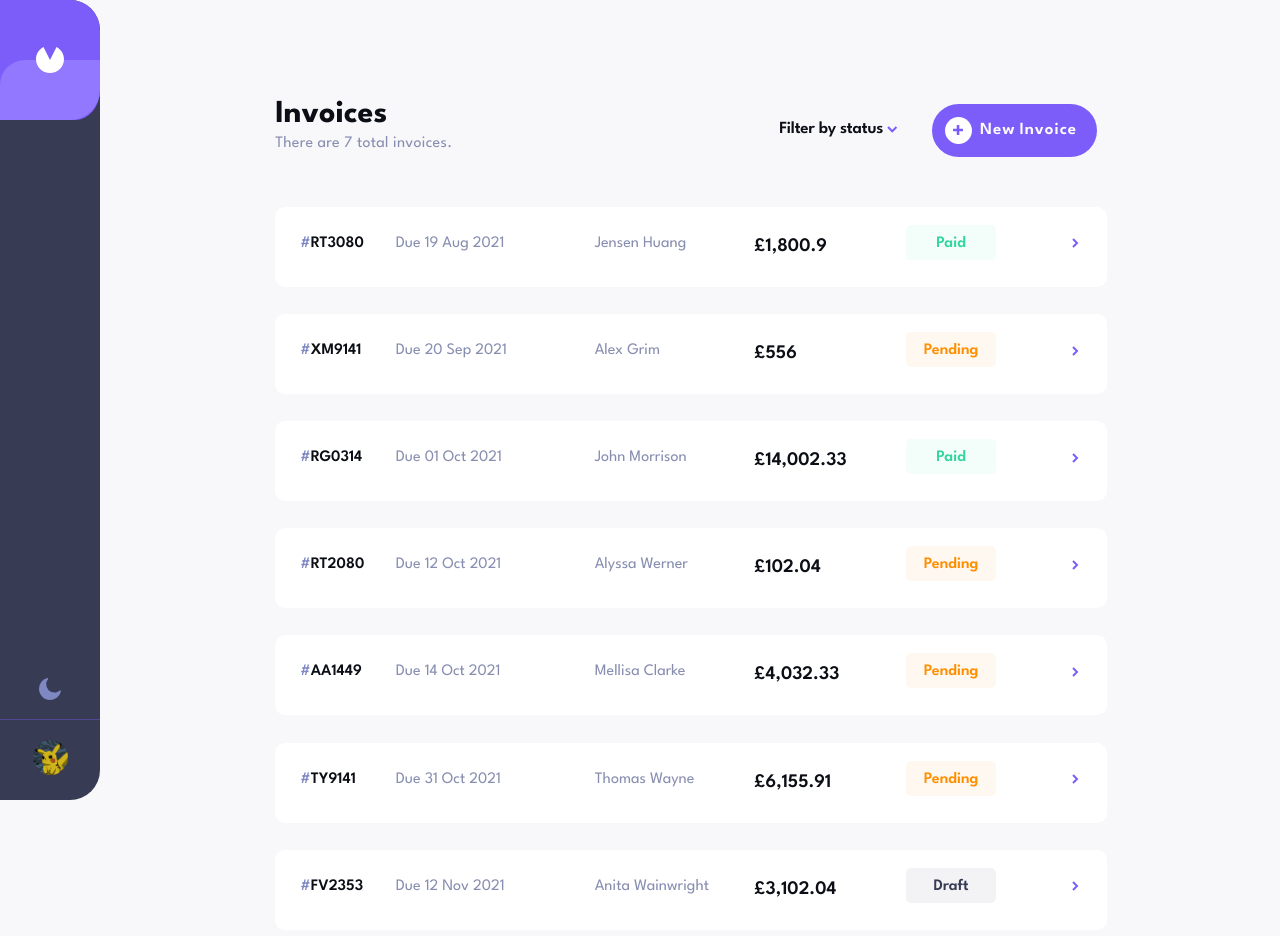
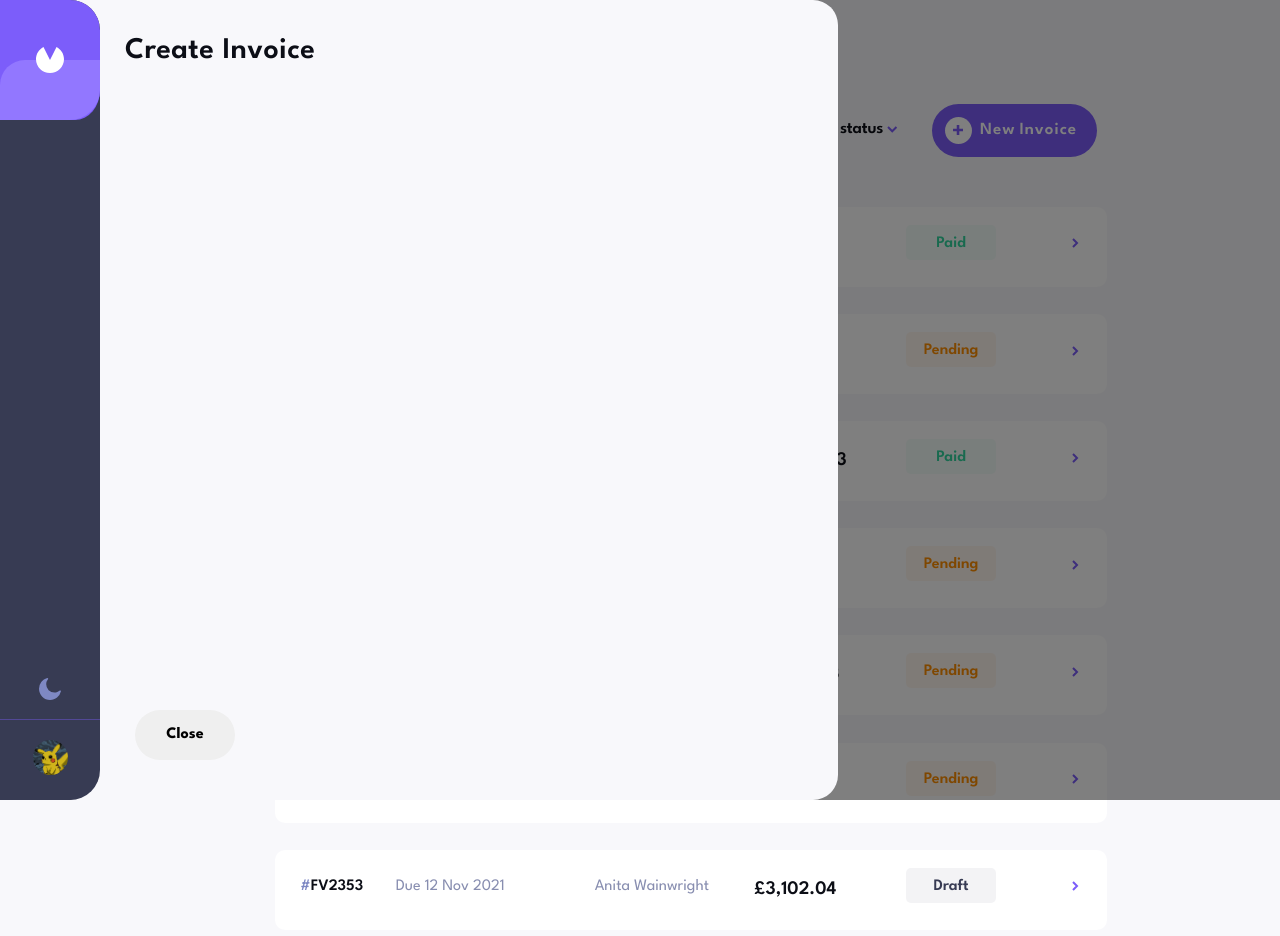
Before and after one commit to Varadarajan-M/Invoice-app, a React (Create React App) app: page / in a window 1280 px wide. Both pictures are taken after a click on the button "New". Shown: the top 936 px of the page. Built offline with nearby package versions, Linux system fonts and the light colour scheme.

Commit message:
added card layout component

```diff
--- a/src/_App.scss
+++ b/src/_App.scss
@@ -57,12 +57,15 @@ Button {
 	height: 100vh;
 }
 
+// mui overrides
+
 @media screen and (min-width: 900px) {
 	.common-wrapper {
 		max-width: 65%;
 		margin-left: 21.5%;
 		// background-color: aqua;
 	}
+
 }
 
 @media screen and (max-width: 899px) {
--- a/src/invoice-menu/InvoiceMenu.js
+++ b/src/invoice-menu/InvoiceMenu.js
@@ -25,7 +25,8 @@ const filterOptions = [
 	},
 ];
 
-const InvoiceMenu = () => {
+const InvoiceMenu = (props) => {
+	const { onAddNew } = props;
 	const { theme } = useTheme();
 	const [anchorEl, setAnchorEl] = useState(null);
 	const open = useMemo(() => Boolean(anchorEl), [anchorEl]);
@@ -97,7 +98,11 @@ const InvoiceMenu = () => {
 				</MenuComponent>
 
 				{/* Add New Invoice Button	 */}
-				<Button style={{ color: 'white' }} className='add-new mt-2'>
+				<Button
+					onClick={onAddNew}
+					style={{ color: 'white' }}
+					className='add-new mt-2'
+				>
 					<span
 						className='me-2 innercircle'
 						style={{
--- /dev/null
+++ b/src/lib/components/CustomCard/CustomCard.js
@@ -0,0 +1,64 @@
+import React from 'react';
+import './CustomCard.scss';
+import { useMemo } from 'react';
+import Dialog from '@mui/material/Dialog';
+import Slide from '@mui/material/Slide';
+import DialogTitle from '@mui/material/DialogTitle';
+import { useTheme } from '../../../context/UIcontext';
+import Text from './../Text';
+import Button from './../Button';
+
+const Transition = React.forwardRef(function Transition(props, ref) {
+	return <Slide direction='right' ref={ref} {...props} />;
+});
+
+// TODO : Add appropriate props and make it reusable
+const CustomCard = (props) => {
+	const { theme } = useTheme();
+	const { children, onBackDropClick, open, className, title } = props;
+	const classes = useMemo(
+		() => `custom-card ${className ?? ''}`,
+		[className],
+	);
+	return (
+		<div>
+			<Dialog
+				className={classes}
+				open={open}
+				TransitionComponent={Transition}
+				keepMounted
+				onClose={onBackDropClick}
+				sx={{
+					'.css-1t1j96h-MuiPaper-root-MuiDialog-paper': {
+						boxShadow: 'none',
+						borderTopRightRadius: '25px',
+						borderBottomRightRadius: '25px',
+						maxWidth: '100vw',
+						...theme.body,
+					},
+				}}
+			>
+				<DialogTitle
+					className='custom-card-title'
+					style={{ ...theme.bwText }}
+				>
+					<Text>{title}</Text>
+				</DialogTitle>
+
+				<div className='custom-card-children'>{children}</div>
+
+				<div className='custom-card-buttons'>
+					<Button
+						onClick={onBackDropClick}
+						style={{ width: '100px' }}
+					>
+						{' '}
+						Close
+					</Button>
+				</div>
+			</Dialog>
+		</div>
+	);
+};
+
+export default CustomCard;
--- /dev/null
+++ b/src/lib/components/CustomCard/CustomCard.scss
@@ -0,0 +1,83 @@
+@import '../../../App';
+
+@mixin bigScreenPadding() {
+	padding: 30px 55px;
+}
+@mixin mediumScreenPadding() {
+	padding: 30px;
+}
+@mixin smallScreenPadding() {
+	padding: 30px 26px;
+}
+.custom-card {
+	display: flex;
+	justify-content: flex-start !important;
+	flex-direction: column;
+	font-family: $spartan;
+	.MuiDialog-container {
+		display: flex;
+		justify-content: flex-start !important;
+		min-width: 100vw;
+		.MuiPaper-root {
+			margin: 0;
+			position: fixed;
+			left: 70px;
+			width: 48rem;
+			min-height: 100%;
+			box-shadow: none;
+		}
+	}
+
+	.custom-card-title {
+		display: flex;
+		justify-content: flex-start;
+		align-items: baseline;
+		@include bigScreenPadding();
+		span {
+			font-size: calc(min(7vw, 30px));
+			font-weight: 600;
+			letter-spacing: 0.45px;
+			font-family: $spartan;
+			line-height: 23px;
+			margin: 10px 0;
+			transition: color 0.2s ease-in;
+		}
+	}
+
+	.custom-card-buttons {
+		position: fixed;
+		bottom: 10px;
+		@include bigScreenPadding();
+	}
+}
+
+@media (max-width: 909px) {
+	.custom-card {
+		.custom-card-title {
+			@include mediumScreenPadding();
+		}
+		.MuiDialog-container {
+			.MuiPaper-root {
+				left: 0;
+				min-height: 92%;
+			}
+		}
+		.custom-card-buttons {
+			@include mediumScreenPadding();
+		}
+	}
+}
+@media (max-width: 560px) {
+	.custom-card {
+		.custom-card-title {
+			// padding: 4% 4% !important;
+			@include smallScreenPadding();
+		}
+		.MuiDialog-container {
+			.MuiPaper-root {
+				width: 100%;
+				border-radius: 0;
+			}
+		}
+	}
+}
--- a/src/navbar/Navbar.scss
+++ b/src/navbar/Navbar.scss
@@ -45,7 +45,7 @@
 }
 
 // large screens
-@media screen and (min-width: 910px) {
+@media screen and (min-width: 909px) {
 	// Navbar styles for large screens
 
 	.custom-navbar {
@@ -112,6 +112,10 @@
 			}
 		}
 	}
+
+	.MuiDialog-root {
+		top: 71px !important;
+	}
 }
 
 // Mobile only styles
--- a/src/pages/InvoicesHome.js
+++ b/src/pages/InvoicesHome.js
@@ -1,11 +1,28 @@
-import React from 'react';
+import React, { useCallback, useState } from 'react';
 import { Invoices } from '../invoices/Invoices';
+import CustomCard from '../lib/components/CustomCard/CustomCard';
 import InvoiceMenu from './../invoice-menu/InvoiceMenu';
 const InvoicesHome = () => {
+	const [formOpen, setFormOpen] = useState(false);
+	const onAddNew = useCallback(() => {
+		setFormOpen(true);
+	}, []);
+	const onBackDropClick = useCallback(() => {
+		setFormOpen(false);
+	}, []);
 	return (
 		<div className='invoice-home-container'>
-			<InvoiceMenu />
+			<InvoiceMenu onAddNew={onAddNew} />
+
 			<Invoices />
+			<CustomCard
+				open={formOpen}
+				onBackDropClick={onBackDropClick}
+				title='Create Invoice'
+			>
+
+
+			</CustomCard>
 		</div>
 	);
 };
```
